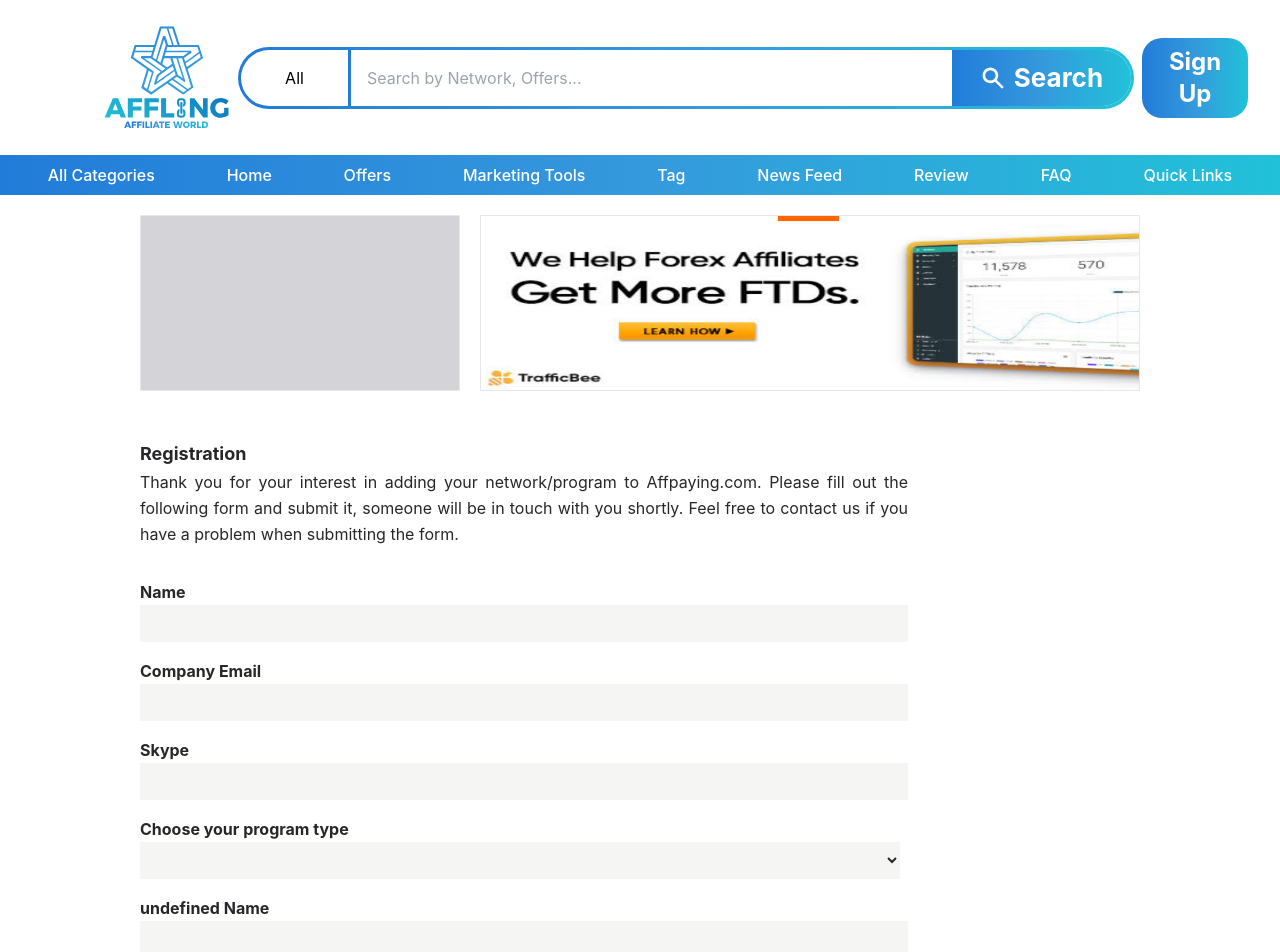
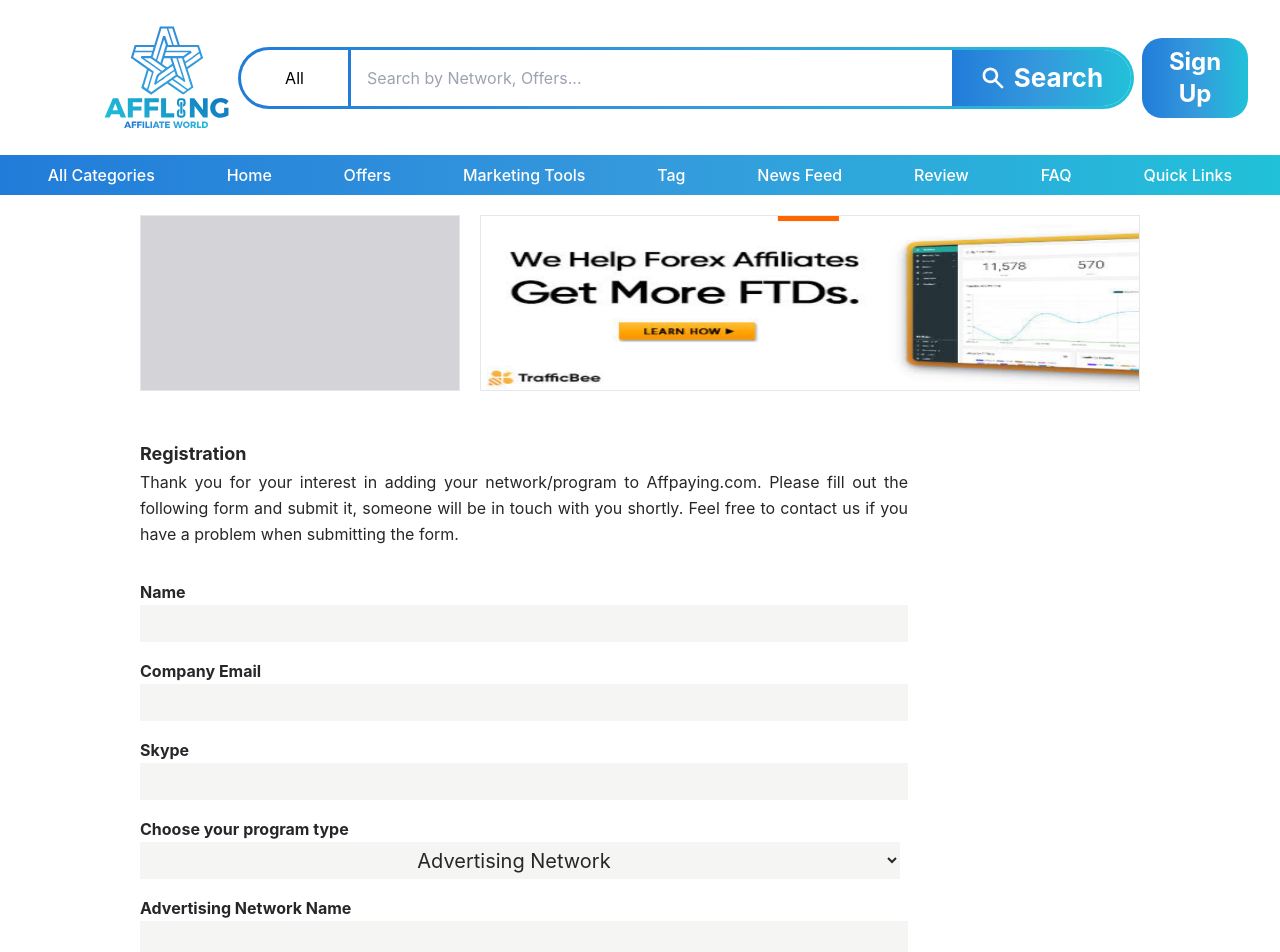
Before and after one commit to AFM-Taha/affling, a Next.js app: page /advertising-network in a window 1280 px wide. Shown: the top 952 px of the page. Built offline with nearby package versions, Linux system fonts and the light colour scheme.

Commit message:
pass correct props

```diff
--- a/src/pages/advertising-network/index.tsx
+++ b/src/pages/advertising-network/index.tsx
@@ -11,7 +11,7 @@
       </div>
       {/* signUp From  */}
       <div className="mr-auto mt-12 max-w-screen-md">
-        <SignUpForm />
+        <SignUpForm programType="Advertising Network" />
       </div>
     </div>
   );
--- a/src/pages/affiliate-network/index.tsx
+++ b/src/pages/affiliate-network/index.tsx
@@ -10,7 +10,7 @@
       </div>
       {/* signUp From  */}
       <div className="mr-auto mt-12 max-w-screen-md">
-        <SignUpForm />
+        <SignUpForm programType="Affiliate Network" />
       </div>
     </div>
   );
```
